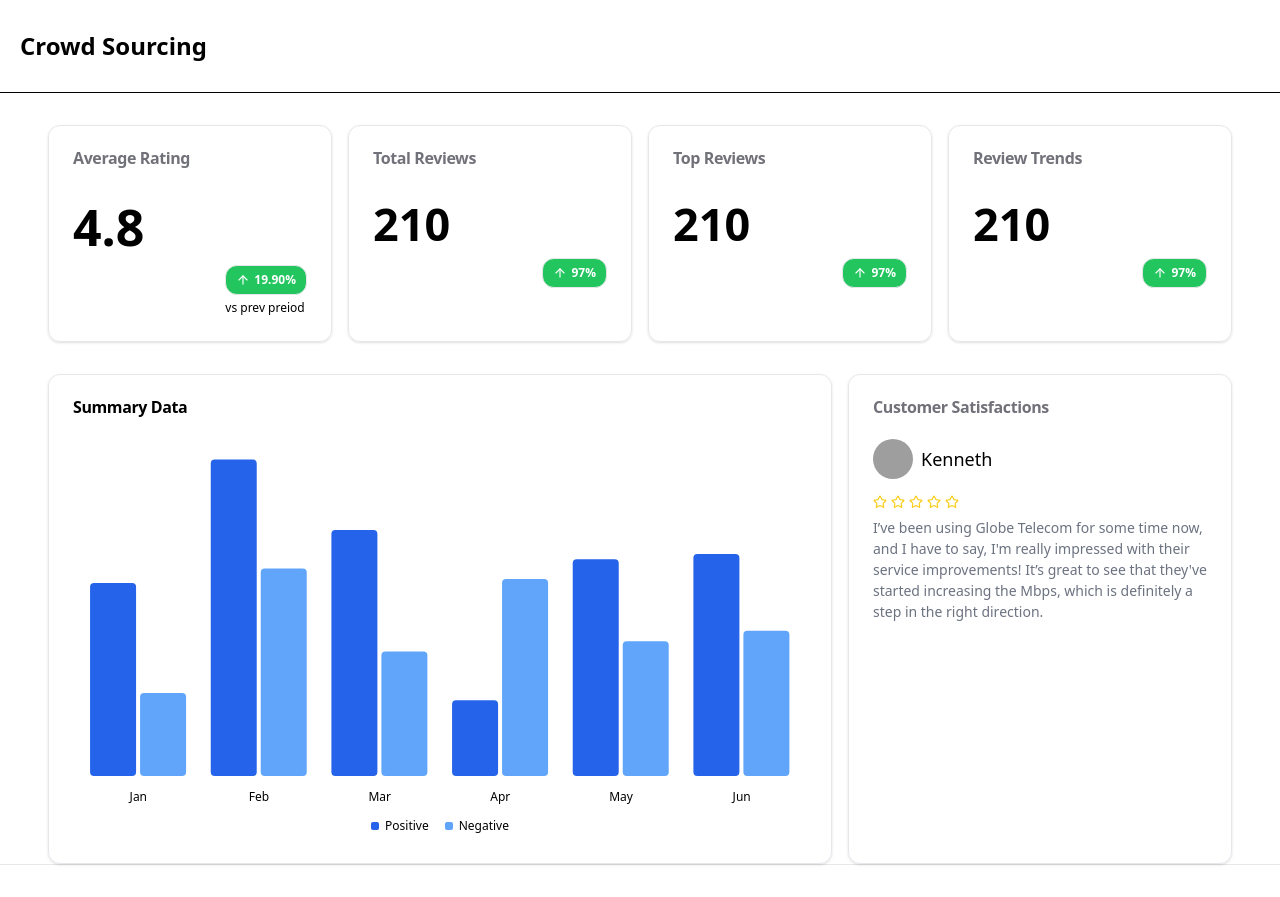
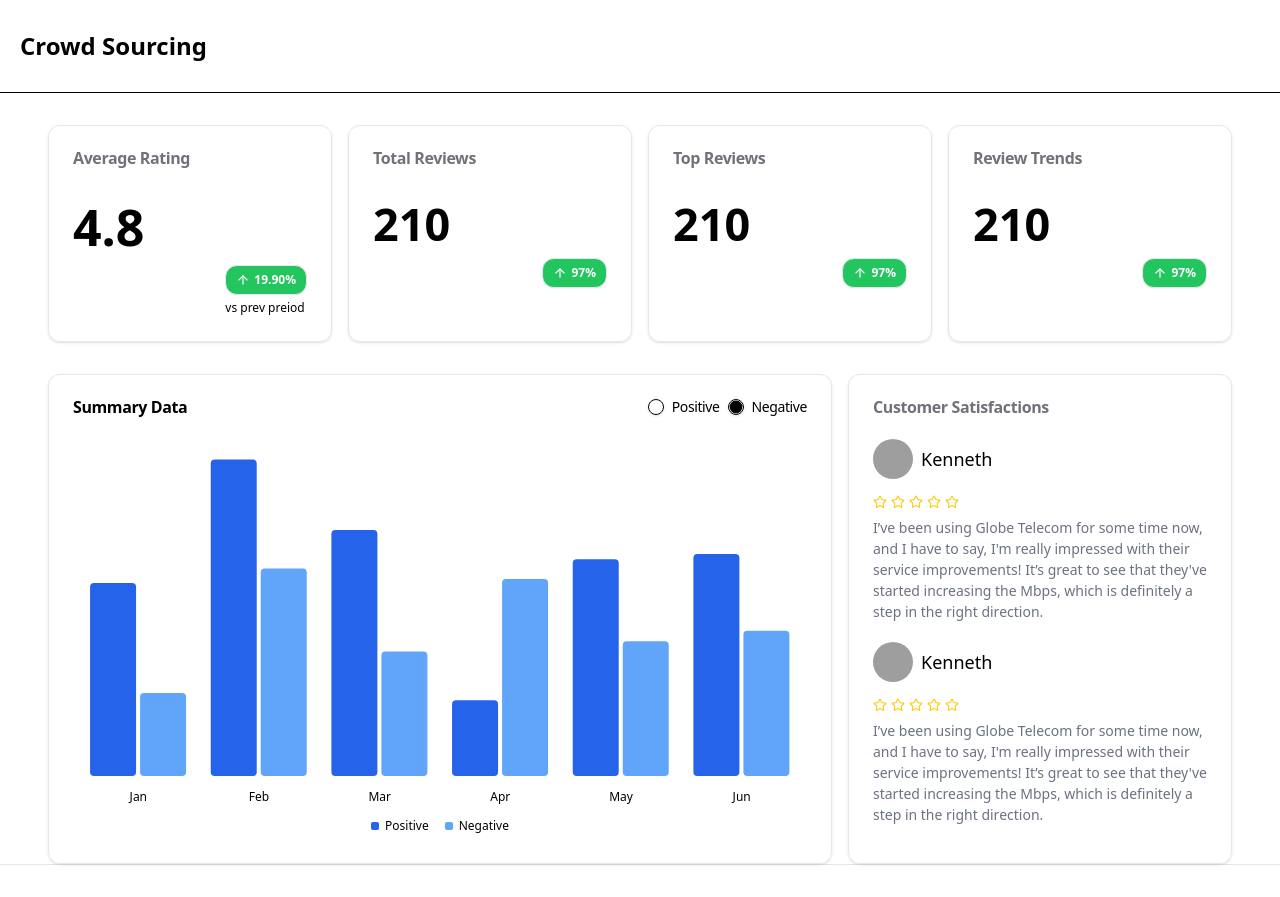
Before and after one commit to Bart-15/crowd_sourcingscrapping, a React (Vite) app: page / in a window 1280 px wide. Built offline with nearby package versions, Linux system fonts and the light colour scheme; grey boxes are pictures that could not be loaded.

Commit message:
Enhance ui

```diff
--- a/package.json
+++ b/package.json
@@ -14,6 +14,8 @@
   },
   "dependencies": {
     "@radix-ui/react-avatar": "^1.1.2",
+    "@radix-ui/react-label": "^2.1.1",
+    "@radix-ui/react-radio-group": "^1.2.2",
     "@radix-ui/react-slot": "^1.1.1",
     "@tanstack/react-query": "^5.62.16",
     "@tanstack/react-query-devtools": "^5.62.16",
--- a/src/components/Dashboard.tsx
+++ b/src/components/Dashboard.tsx
@@ -107,6 +107,7 @@ function Dashboard() {
               </CardTitle>
             </CardHeader>
             <CardContent>
+              <div>
                 <div className="mb-4 flex items-center gap-2">
                   <Avatar>
                     <AvatarImage src="https://github.com/shadcn.png" />
@@ -123,10 +124,33 @@ function Dashboard() {
                 </div>
                 <p className="text-[14px] text-gray-500">
                   I’ve been using Globe Telecom for some time now, and I have to
-                say, I'm really impressed with their service improvements! It’s
-                great to see that they've started increasing the Mbps, which is
-                definitely a step in the right direction.
+                  say, I'm really impressed with their service improvements!
+                  It’s great to see that they've started increasing the Mbps,
+                  which is definitely a step in the right direction.
                 </p>
+              </div>
+              <div className="mt-5">
+                <div className="mb-4 flex items-center gap-2">
+                  <Avatar>
+                    <AvatarImage src="https://github.com/shadcn.png" />
+                    <AvatarFallback>CN</AvatarFallback>
+                  </Avatar>
+                  <h1 className="text-[18px]">Kenneth</h1>
+                </div>
+                <div className="bg-red mb-2 flex gap-1">
+                  <Star className="text-yellow-400" size={14} />
+                  <Star className="text-yellow-400" size={14} />
+                  <Star className="text-yellow-400" size={14} />
+                  <Star className="text-yellow-400" size={14} />
+                  <Star className="text-yellow-400" size={14} />
+                </div>
+                <p className="text-[14px] text-gray-500">
+                  I’ve been using Globe Telecom for some time now, and I have to
+                  say, I'm really impressed with their service improvements!
+                  It’s great to see that they've started increasing the Mbps,
+                  which is definitely a step in the right direction.
+                </p>
+              </div>
             </CardContent>
           </Card>
         </div>
--- a/src/components/MyChart.tsx
+++ b/src/components/MyChart.tsx
@@ -1,7 +1,8 @@
 'use client';
-
+import { Label } from '@/components/ui/label';
 import { Bar, BarChart, CartesianGrid, XAxis } from 'recharts';
 import { Card, CardContent, CardHeader, CardTitle } from '@/components/ui/card';
+import { RadioGroup, RadioGroupItem } from '@/components/ui/radio-group';
 import {
   ChartConfig,
   ChartContainer,
@@ -35,11 +36,23 @@ function MyChart() {
   return (
     <Card>
       <CardHeader>
-        <CardTitle>Summary Data</CardTitle>
+        <CardTitle className="flex justify-between">
+          <h1>Summary Data</h1>
+          <RadioGroup defaultValue="comfortable" className="flex">
+            <div className="flex items-center space-x-2">
+              <RadioGroupItem value="default" id="r1" />
+              <Label htmlFor="r1">Positive</Label>
+            </div>
+            <div className="flex items-center space-x-2">
+              <RadioGroupItem value="comfortable" id="r2" />
+              <Label htmlFor="r2">Negative</Label>
+            </div>
+          </RadioGroup>
+        </CardTitle>
       </CardHeader>
       <CardContent>
         <ChartContainer config={chartConfig} className="h-[400px] w-full">
-          <BarChart data={chartData}>
+          <BarChart accessibilityLayer data={chartData}>
             <CartesianGrid vertical={false} />
             <XAxis
               dataKey="month"
--- /dev/null
+++ b/src/components/ui/label.tsx
@@ -0,0 +1,24 @@
+import * as React from "react"
+import * as LabelPrimitive from "@radix-ui/react-label"
+import { cva, type VariantProps } from "class-variance-authority"
+
+import { cn } from "@/lib/utils"
+
+const labelVariants = cva(
+  "text-sm font-medium leading-none peer-disabled:cursor-not-allowed peer-disabled:opacity-70"
+)
+
+const Label = React.forwardRef<
+  React.ElementRef<typeof LabelPrimitive.Root>,
+  React.ComponentPropsWithoutRef<typeof LabelPrimitive.Root> &
+    VariantProps<typeof labelVariants>
+>(({ className, ...props }, ref) => (
+  <LabelPrimitive.Root
+    ref={ref}
+    className={cn(labelVariants(), className)}
+    {...props}
+  />
+))
+Label.displayName = LabelPrimitive.Root.displayName
+
+export { Label }
--- /dev/null
+++ b/src/components/ui/radio-group.tsx
@@ -0,0 +1,42 @@
+import * as React from "react"
+import * as RadioGroupPrimitive from "@radix-ui/react-radio-group"
+import { Circle } from "lucide-react"
+
+import { cn } from "@/lib/utils"
+
+const RadioGroup = React.forwardRef<
+  React.ElementRef<typeof RadioGroupPrimitive.Root>,
+  React.ComponentPropsWithoutRef<typeof RadioGroupPrimitive.Root>
+>(({ className, ...props }, ref) => {
+  return (
+    <RadioGroupPrimitive.Root
+      className={cn("grid gap-2", className)}
+      {...props}
+      ref={ref}
+    />
+  )
+})
+RadioGroup.displayName = RadioGroupPrimitive.Root.displayName
+
+const RadioGroupItem = React.forwardRef<
+  React.ElementRef<typeof RadioGroupPrimitive.Item>,
+  React.ComponentPropsWithoutRef<typeof RadioGroupPrimitive.Item>
+>(({ className, ...props }, ref) => {
+  return (
+    <RadioGroupPrimitive.Item
+      ref={ref}
+      className={cn(
+        "aspect-square h-4 w-4 rounded-full border border-primary text-primary shadow focus:outline-none focus-visible:ring-1 focus-visible:ring-ring disabled:cursor-not-allowed disabled:opacity-50",
+        className
+      )}
+      {...props}
+    >
+      <RadioGroupPrimitive.Indicator className="flex items-center justify-center">
+        <Circle className="h-3.5 w-3.5 fill-primary" />
+      </RadioGroupPrimitive.Indicator>
+    </RadioGroupPrimitive.Item>
+  )
+})
+RadioGroupItem.displayName = RadioGroupPrimitive.Item.displayName
+
+export { RadioGroup, RadioGroupItem }
```
Also changed, not shown: 1 other file (tests, documents, lock files or other folders). Lines whose indentation alone changed are shown as unchanged.
